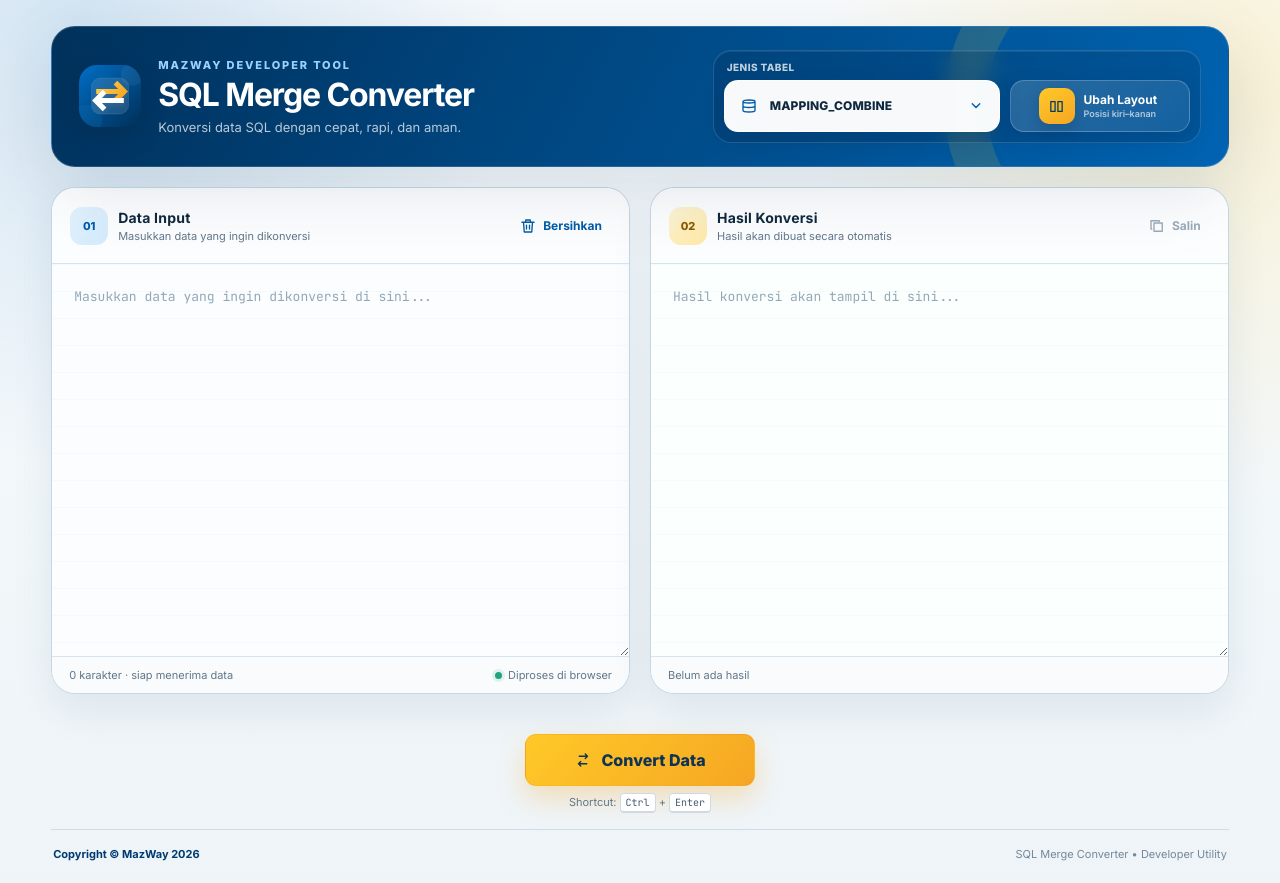
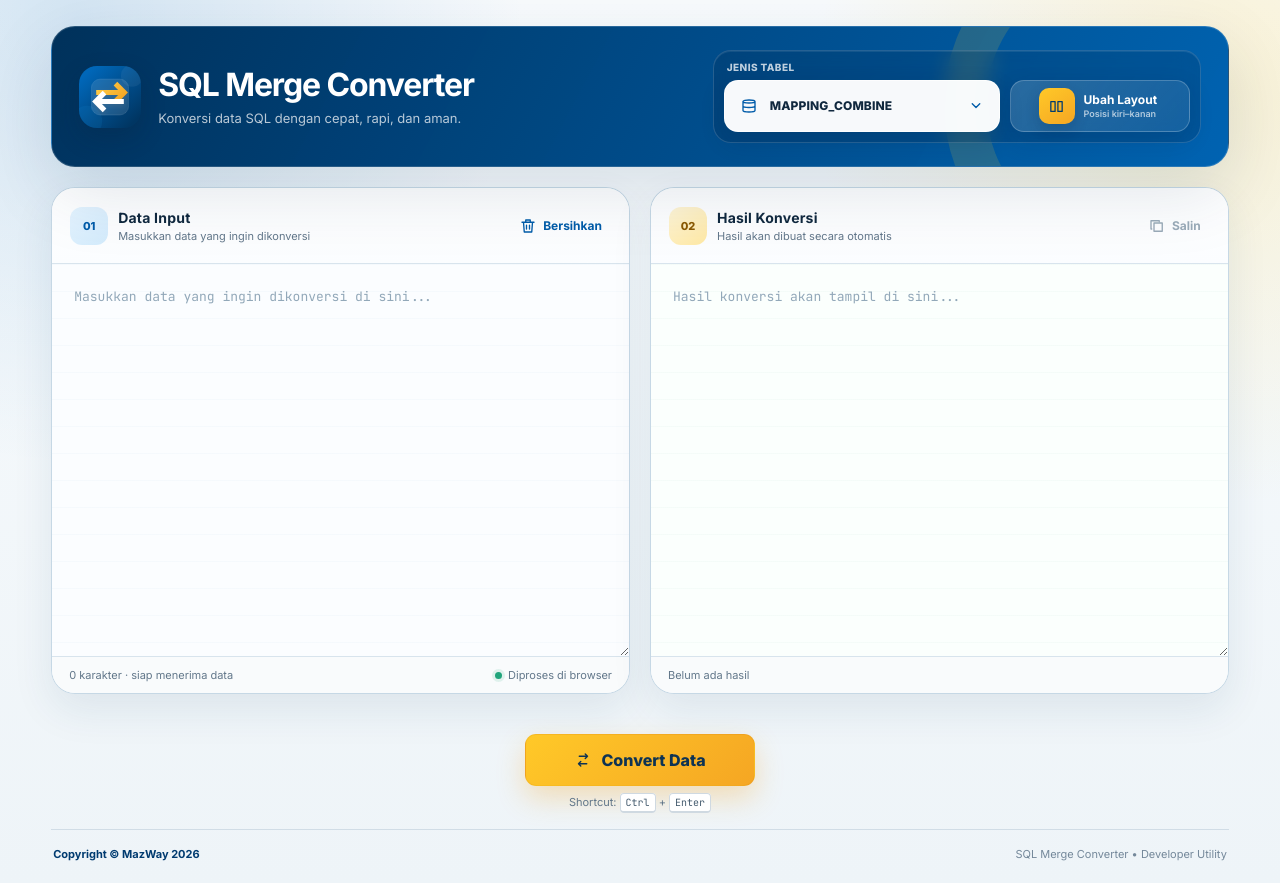
Before and after one commit to kangzBredz04/mergeify, a plain HTML site: page index.html in a window 1280 px wide. Drawn offline with Linux system fonts and the light colour scheme; files whose address does not match are found by name.

Commit message:
Remove commented eyebrow text from brand section in index.html

```diff
--- a/index.html
+++ b/index.html
@@ -36,7 +36,7 @@
         <div class="brand">
           <img class="brand-mark" src="favicon.svg" alt="MazWay Converter" />
           <div>
-            <p class="eyebrow">MAZWAY DEVELOPER TOOL</p>
+            <!-- <p class="eyebrow">MAZWAY DEVELOPER TOOL</p> -->
             <h1>SQL Merge Converter</h1>
             <p class="subtitle">
               Konversi data SQL dengan cepat, rapi, dan aman.
```
